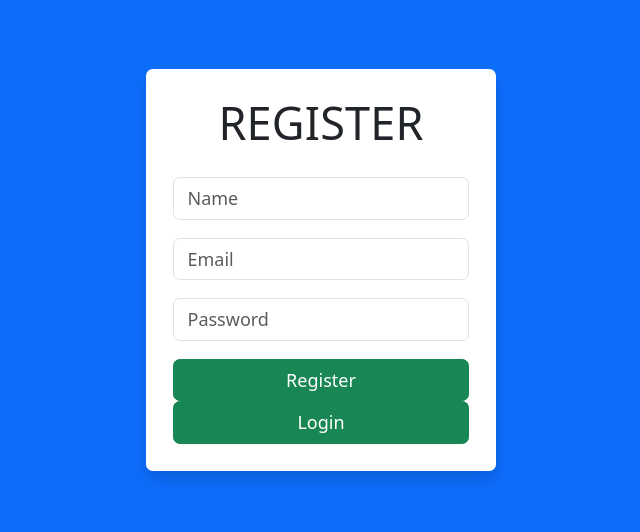
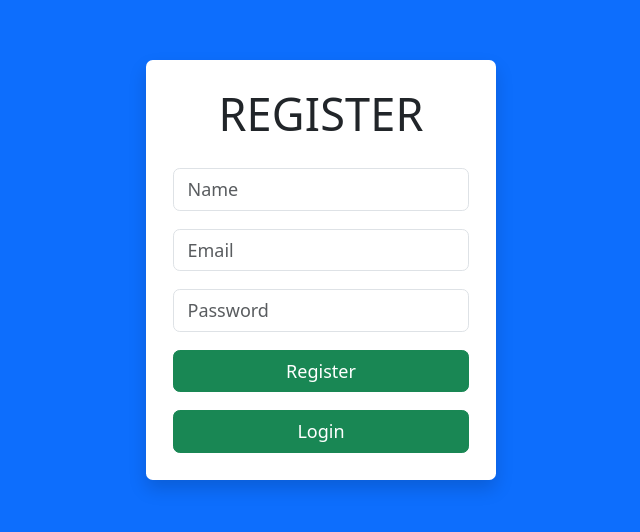
Before and after one commit to andyugbawa/mern-react, a React (Vite) app in the folder newmernapp/client/: page / in a window 1280 px wide. Shown: the part 130-662 px from the top of the page, without its empty margins (319-959 px from the left). Built offline with nearby package versions, Linux system fonts and the light colour scheme.

Commit message:
styling the Login.jsx button margin-top

```diff
--- a/newmernapp/client/src/SignUp.jsx
+++ b/newmernapp/client/src/SignUp.jsx
@@ -61,9 +61,9 @@ function SignUp() {
             Register
           </button>
 
-          <div>
-          <button className='btn btn-success w-100'>Login</button>
-          </div>
+
+          <button className='btn btn-success w-100 mt-3'>Login</button>
+
 
         </div>
 
```
